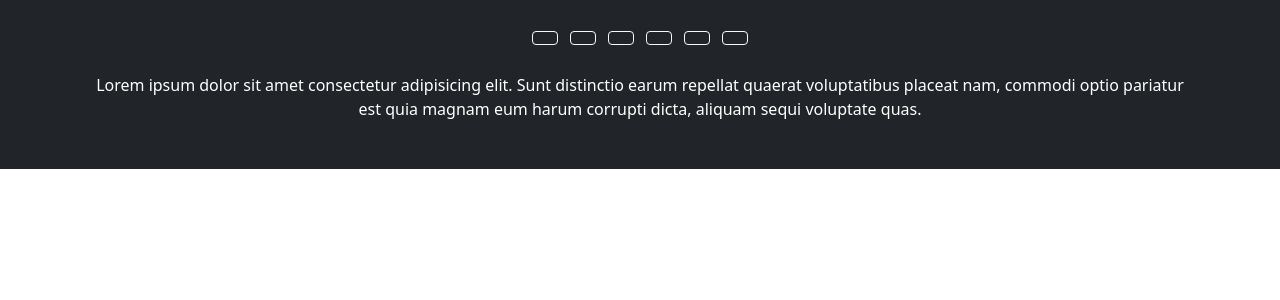
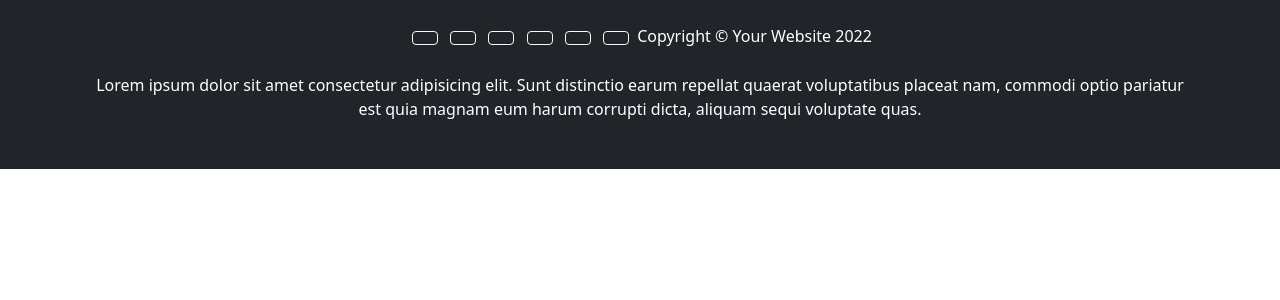
Before and after one commit to loicmagny/activit-1-Symfony, a Symfony app: template templates/base.html.twig in a window 1280 px wide. Shown: the part 56-356 px from the top of the page. Run offline with Twig, Linux system fonts and the light colour scheme; the template is opened without the code that fills it, so the values that code supplies are empty; some libraries are stand-ins or nearby versions.

Commit message:
ajout certif + modif footer

```diff
--- a/templates/base.html.twig
+++ b/templates/base.html.twig
@@ -5,6 +5,7 @@
         <title>
             {% block title %}
                 Welcome!
+
 
 
 
@@ -29,6 +30,7 @@
                     Navbar
 
 
+
                 </a>
                 <button class="navbar-toggler" type="button" data-bs-toggle="collapse" data-bs-target="#navbarSupportedContent" aria-controls="navbarSupportedContent" aria-expanded="false" aria-label="Toggle navigation">
                     <span class="navbar-toggler-icon"></span>
@@ -40,11 +42,13 @@
                                 Home
 
 
+
                             </a>
                         </li>
                         <li class="nav-item">
                             <a class="nav-link" href="/about">
                                 About
+
 
 
                             </a>
@@ -54,6 +58,7 @@
                         <input class="form-control me-2" type="search" placeholder="Search" aria-label="Search">
                         <button class="btn btn-outline-success" type="submit">
                             Search
+
 
 
                         </button>
@@ -97,6 +102,9 @@
                     <a class="btn btn-outline-light btn-floating m-1" href="#!" role="button">
                         <i class="fab fa-github"></i>
                     </a>
+                    <span class="copyright quick-links">
+                        Copyright &copy; Your Website
+                        <script>document.write(new Date().getFullYear())</script>
                     </section>
                     <!-- Section: Social media -->
 
@@ -104,11 +112,11 @@
                     <!-- Section: Form -->
 
                     <!-- Section: Text -->
-                <section class="mb-4">
-                    <p>
+                        <section class="mb-4"> <p>
                             Lorem ipsum dolor sit amet consectetur adipisicing elit. Sunt distinctio earum
                                                                                     repellat quaerat voluptatibus placeat nam, commodi optio pariatur est quia magnam
                                                                                     eum harum corrupti dicta, aliquam sequi voluptate quas.
+
 
 
                         </p>
@@ -126,4 +134,4 @@
         </footer>
     <!-- Footer -->
 </body>
-</html>
+</body></html>
```
Lines whose indentation alone changed are shown as unchanged.
